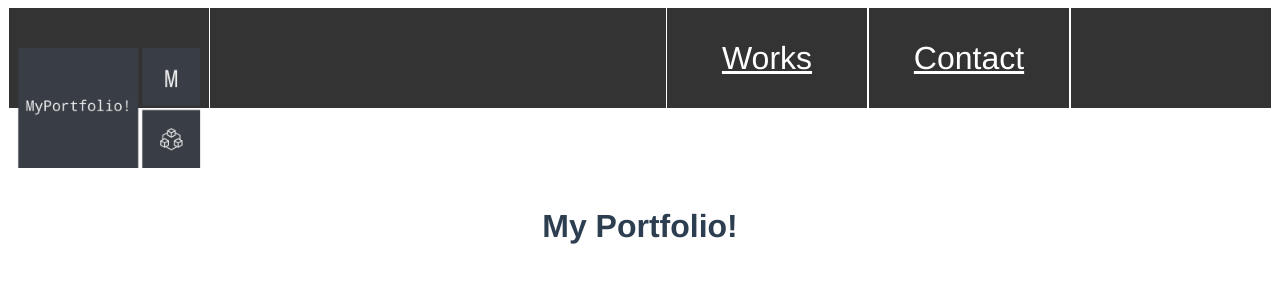
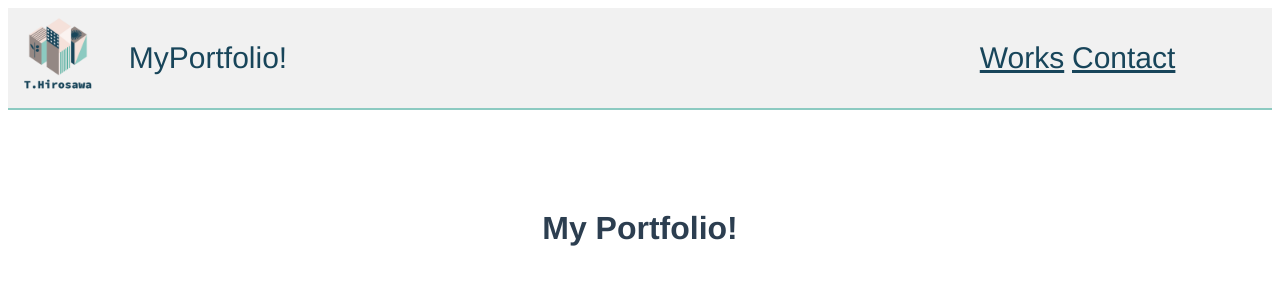
Before and after one commit to tsu2626/vue-study, a Vue app: page /#/ in a window 1280 px wide. Shown: the top 300 px of the page. Built offline with nearby package versions, Linux system fonts and the light colour scheme; some icons are missing; the HTML template or start-up script is replaced by a standard one.

Commit message:
fix design

```diff
--- a/src/components/Menu.vue
+++ b/src/components/Menu.vue
@@ -4,9 +4,12 @@
     <div class="top">
       <router-link to="/" class="menu__link" >
         <div class="main_icon">
-          <img :src="icon" alt="icon" width="200px" height="200px">
+          <img :src="icon" alt="icon" width="100%" height="100%">
         </div>
       </router-link>
+    </div>
+    <div class="menu__link">
+      <p class="title">MyPortfolio!</p>
     </div>
     <div class="menu_items">
       <div class="works">
@@ -34,29 +37,41 @@ export default {
 <style lang="scss" scoped>
 $menuHeight: 100px;
 .menu {
-  background-color: #333;
+  border-bottom: solid 2px #8ccac1;
+  background-color: #f1f1f1;
   height: $menuHeight;
   &__link {
     float: left;
     text-align: center;
     height: $menuHeight;
     line-height: $menuHeight;
-    color: white;
-    width: 200px;
-    border-right: 1px solid white;
-    border-left: 1px solid white;
-    font-size: 200%;
+    color: #18455a;
+    width: $menuHeight;
+    // border-right: 1px solid #f1f1f1;
+    // border-left: 1px solid #f1f1f1;
+    font-size: 30px;
       &:hover {
-        background-color: #444;
+        background-color: #f1f1f1;
       }
     }
 }
 .menu_icon{
    float: left;
+   width: 50%;
+   height: 50%;
 }
 .menu{
 
 }
+.title{
+  background-color:#f1f1f1 !important;
+  padding: 0px;
+  margin: 0px;
+  font-size: 100%;
+  width: 200%;
+  color: #18455a;
+}
+
 .top{
 
 }
--- a/src/components/Works.vue
+++ b/src/components/Works.vue
@@ -53,11 +53,12 @@ export default {
 <style lang="scss" scoped>
 .main {
   // padding-bottom: 100px;
+  background-color: #fbf3f0;
   border-bottom: 1px solid #ddd;
   margin-bottom: 30px;
   &__title {
     text-align: center;
-    margin-top: 100px;
+    margin-top: 0px !important;
   }
   &__description {
     margin: 0 auto 20px;
@@ -66,14 +67,13 @@ export default {
   }
   &__skill {
     &List {
+      width:100%;
       display: flex;
       justify-content: center;
     }
     &Item {
-      margin: 0 5px;
+      margin-left: 10%;
       img {
-        // width: 1000px;
-        // height: 500px;
         width: 100%;
         height: 100%;
         object-fit: contain;
@@ -83,7 +83,7 @@ export default {
 }
 .main__title{
   padding-right: 65%;
-  font-size: 400%;
+  font-size: 300%;
   margin-top: 2%;
 }
 .main__description{
@@ -101,19 +101,22 @@ export default {
     width: 0%;
     display: block;
     float: left;
-    position: relative;
-    top: 530px;
+    position: absolute;
+    top: 50%;
+    left: 5%;
   }
   &__item {
     border: 1px solid #ddd;
     text-align: center;
-    margin: 0 100px;
-    width: 100px;
-    height: 100px;
+    margin: 0 100%;
+    width: 100%;
+    height: 100%;
     line-height: 100%;
     vertical-align: middle;
     float: left;
     cursor: pointer;
+    position: relative;
+
    left:50%;
     &:hover {
       background-color: #eee;
```
Also changed, not shown: src/assets/html5.png (deleted), src/assets/icon.png.
